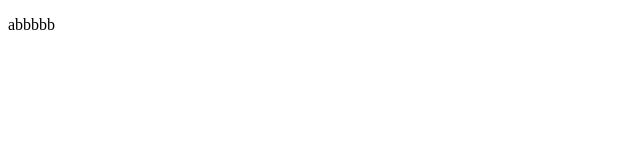
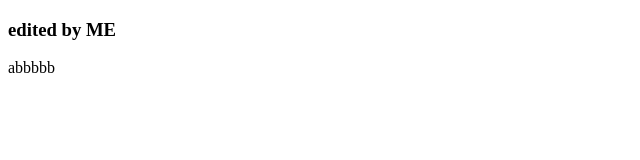
Before and after one commit to IV-I/IV-I, a plain HTML site: page index.html in a window 1280 px wide. Shown: the whole page, without its empty margins (0-640 px from the left). Drawn offline with Linux system fonts and the light colour scheme.

Commit message:
EDIT PAGE

```diff
--- a/index.html
+++ b/index.html
@@ -5,6 +5,8 @@
     <title>Title</title>
 </head>
 <body>
+<h3>edited by ME</h3>
 <p>abbbbb</p>
+
 </body>
 </html>
```
